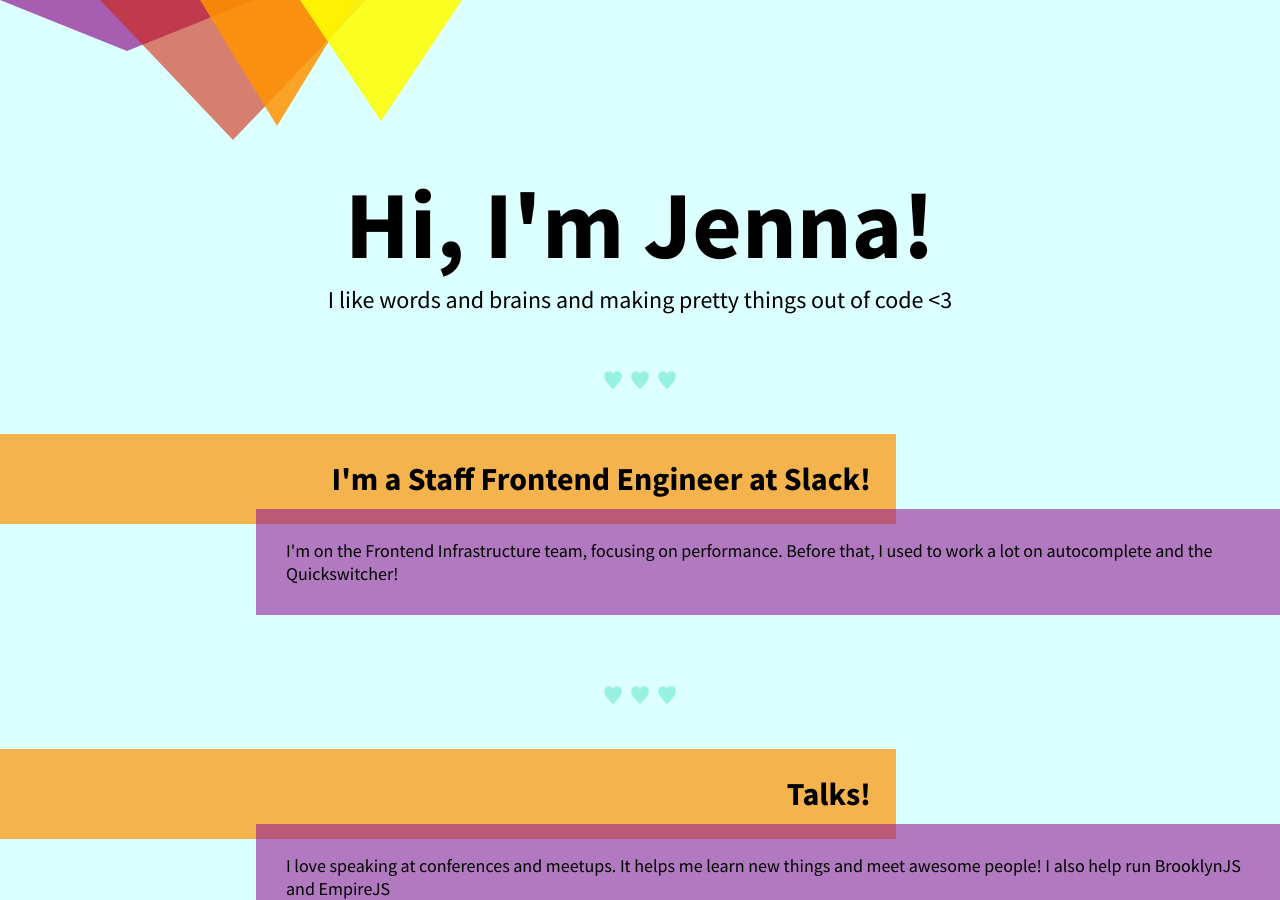
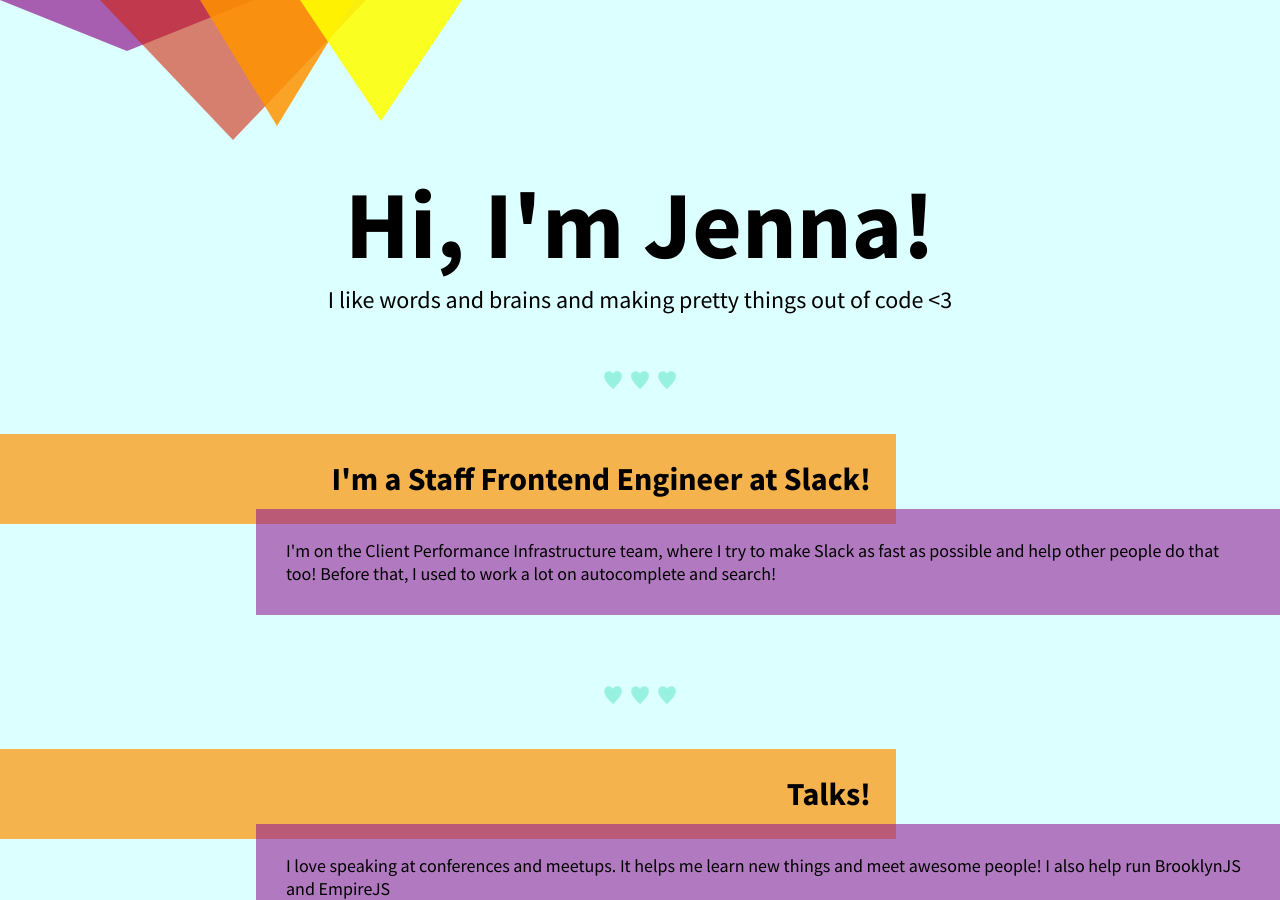
Before and after one commit to jennazee/jennazee.github.io, a Jekyll site: the page index.html, which Jekyll copies as it is, in a window 1280 px wide and 900 px high. Built offline with Jekyll 4.4.1, drawn with Linux system fonts in a browser that asks for light colours.

Commit message:
update job stuff again

```diff
--- a/index.html
+++ b/index.html
@@ -21,7 +21,7 @@
 
     <div class="Textbox">
       <h2 class="Heading">I'm a Staff Frontend Engineer at <a href="https://slack.com/">Slack!</a></h2>
-      <p class="Explanation">I'm on the Frontend Infrastructure team, focusing on performance. Before that, I used to work a lot on autocomplete and the Quickswitcher!</p>
+      <p class="Explanation">I'm on the Client Performance Infrastructure team, where I try to make Slack as fast as possible and help other people do that too! Before that, I used to work a lot on autocomplete and search!</p>
     </div>
 
     <div class="Textbox">
```
